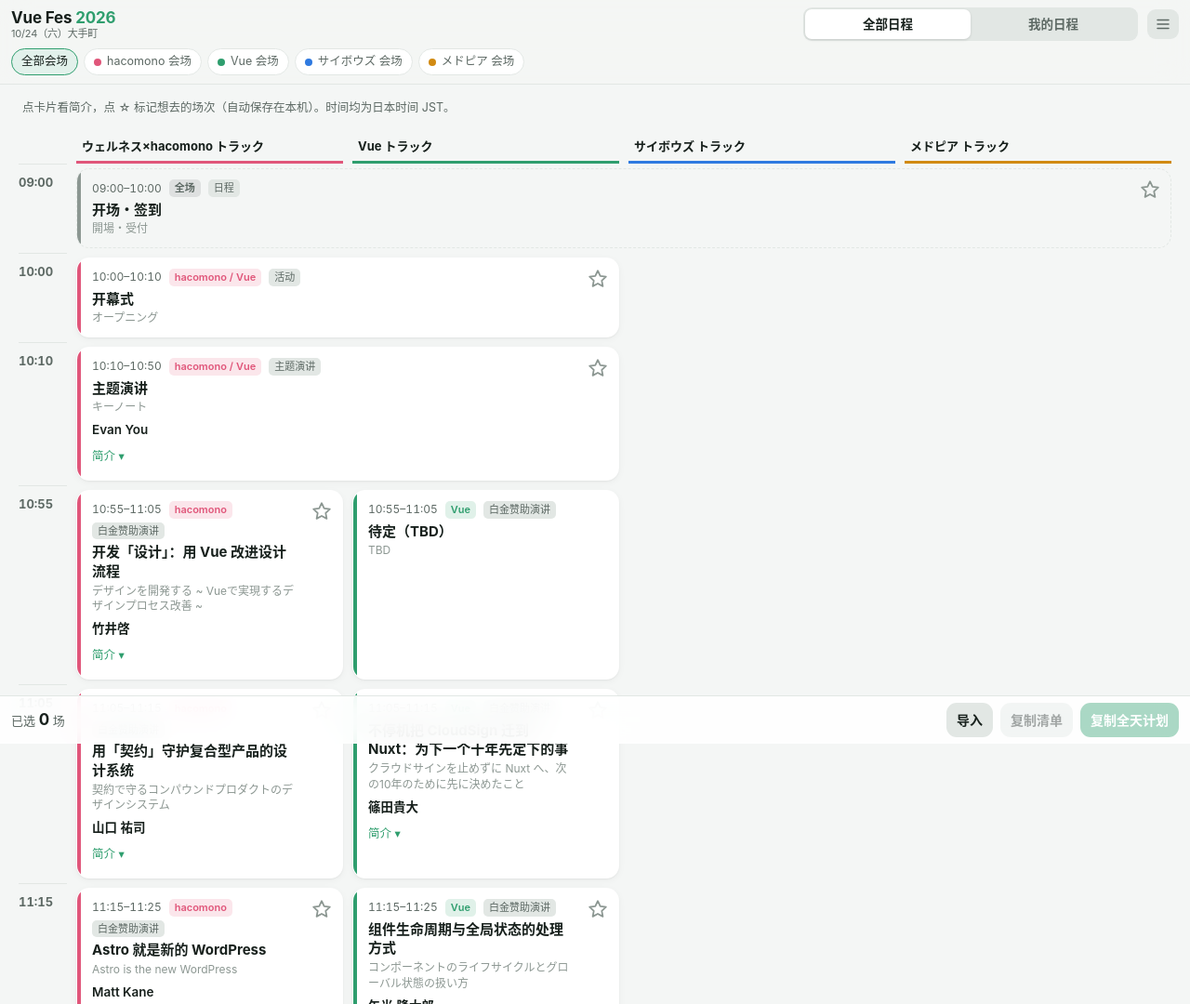
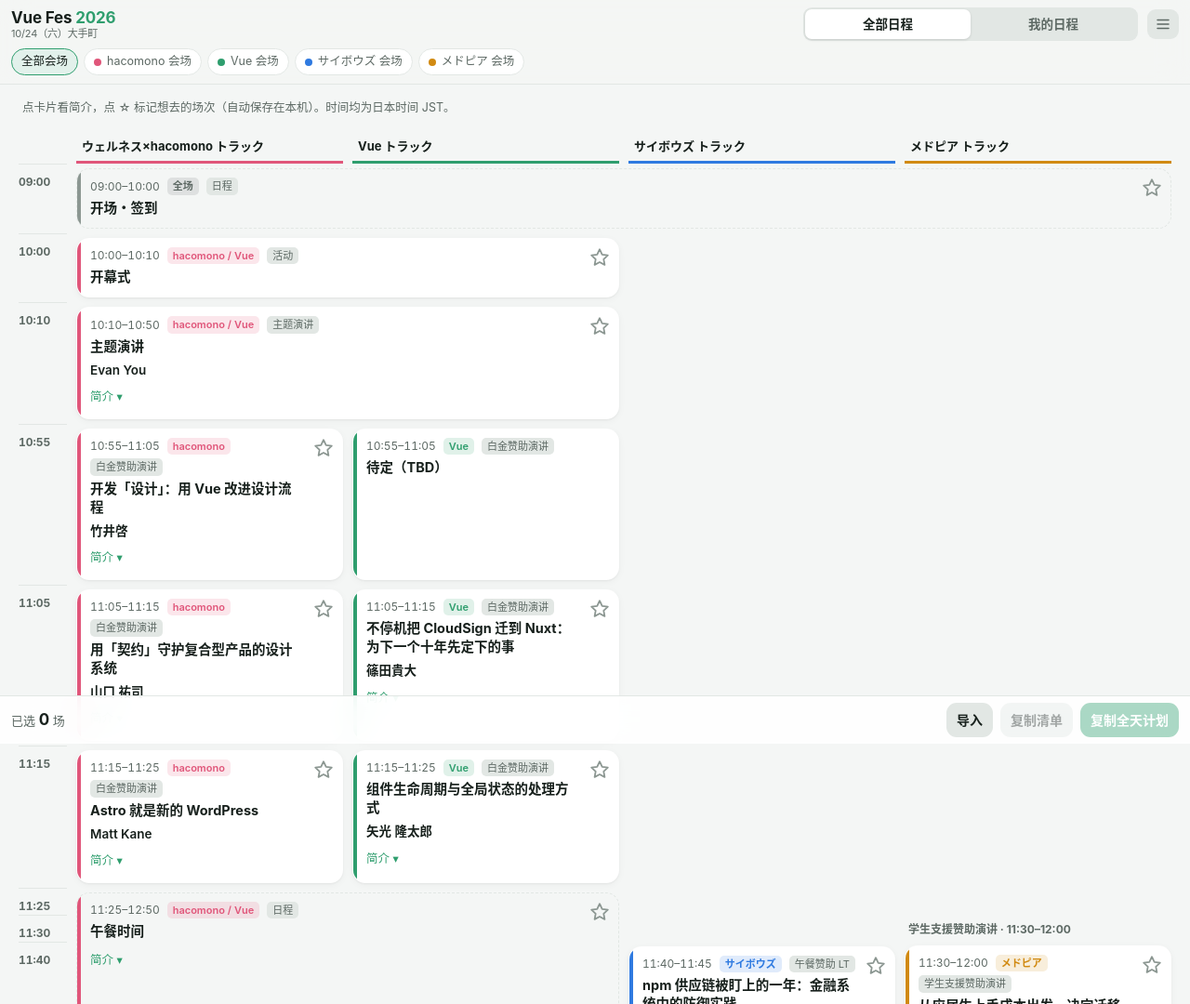
Before and after one commit to LittleSound/vuefes-2026-zh, a plain HTML site: page index.html in a window 1280 px wide. Shown: the top 1080 px of the page at 93% size. Drawn offline with Linux system fonts and the light colour scheme.

Commit message:
Adaptive timetable column widths

```diff
--- a/index.html
+++ b/index.html
@@ -175,11 +175,15 @@
 body.chrome-off .bar { transform: translateY(100%); }
 body.chrome-off .fab { transform: translateY(calc(56px + var(--safe-b))); }
 
-/* Timetable grid (time × track): default on desktop, opt-in on mobile via the layout toggle. */
+/*
+ * Timetable grid (time × track). Column sizes come from fitGrid() in JS: when every track fits,
+ * columns share the width and column heads stick to the top; otherwise the grid scrolls sideways
+ * with the time column pinned and a sliver of the next column peeking in.
+ */
 main.wide { max-width: 1400px; }
 .grid {
-  display: grid; column-gap: 10px;
-  grid-template-columns: 52px repeat(var(--cols), minmax(0, 1fr));
+  display: grid; column-gap: var(--gap, 10px);
+  grid-template-columns: var(--tcol, 52px) repeat(var(--cols), var(--colw, minmax(0, 1fr)));
 }
 .grid .colhead {
   position: sticky; top: var(--head-h); z-index: 6; background: var(--bg);
@@ -200,6 +204,25 @@
 .grid .star { width: 44px; }
 .grid .star svg { width: 24px; height: 24px; }
 
+.grid.compact .orig { display: none; }
+.grid.compact .tl { font-size: 12px; }
+.grid.compact .title { font-size: 14.5px; }
+.grid.compact .card .body { padding: 9px 2px 9px 10px; }
+.grid.compact .star { width: 40px; padding-top: 8px; }
+
+.grid-scroll.scrolls {
+  overflow-x: auto; margin: 0 calc(-1 * var(--main-pad)); padding-right: var(--main-pad);
+  scroll-snap-type: x mandatory; scroll-padding-left: calc(var(--tcol) + var(--gap));
+  overscroll-behavior-x: contain;
+}
+.grid-scroll.scrolls .grid { width: max-content; }
+.grid-scroll.scrolls .colhead { position: static; scroll-snap-align: start; }
+.grid-scroll.scrolls .colhead:first-child,
+.grid-scroll.scrolls .tl {
+  position: sticky; left: 0; z-index: 4; background: var(--bg);
+  padding-left: var(--main-pad); box-shadow: var(--gap) 0 0 var(--bg);
+}
+
 .layout-btn {
   flex: none; width: 34px; height: 32px; border-radius: 9px; background: var(--line); color: var(--sub);
   display: inline-flex; align-items: center; justify-content: center;
@@ -207,29 +230,10 @@
 .layout-btn svg { width: 18px; height: 18px; }
 .layout-btn[hidden] { display: none; }
 
+main { --main-pad: 12px; }
 @media (min-width: 900px) {
-  main.wide { padding: 4px 20px 0; }
+  main.wide { --main-pad: 20px; padding: 4px 20px 0; }
   .seg { flex: 0 1 360px; margin-left: auto; }
-}
-
-/*
- * Narrow screens: columns keep a readable width and the grid scrolls sideways inside its own
- * container, with the time column pinned to the left. Vertical stickiness of the column heads is
- * dropped because an overflow-x container cannot stick to the page viewport.
- */
-@media (max-width: 899px) {
-  .grid-scroll {
-    overflow-x: auto; margin: 0 -12px; padding: 0 12px 0 0;
-    scroll-snap-type: x proximity; -webkit-overflow-scrolling: touch;
-  }
-  .grid { grid-template-columns: 46px repeat(var(--cols), minmax(max(62vw, 210px), 1fr)); column-gap: 8px; width: max-content; min-width: 100%; }
-  .grid .colhead { position: static; scroll-snap-align: start; scroll-margin-left: 54px; font-size: 12px; }
-  .grid .colhead:first-child, .grid .tl { position: sticky; left: 0; z-index: 4; background: var(--bg); padding-left: 8px; }
-  .grid .tl { font-size: 12px; padding-left: 6px; box-shadow: 8px 0 0 var(--bg); }
-  .grid .orig { display: none; }
-  .grid .title { font-size: 14.5px; }
-  .grid .card .body { padding: 9px 2px 9px 10px; }
-  .grid .star { width: 40px; padding-top: 8px; }
 }
 .toast {
   position: fixed; left: 50%; bottom: calc(90px + var(--safe-b)); z-index: 50;
@@ -609,7 +613,11 @@
       }
     }
   }
+  const keepX = el.querySelector('.grid-scroll')?.scrollLeft ?? 0
   el.innerHTML = html
+  fitGrid()
+  const gs = el.querySelector('.grid-scroll')
+  if (gs) gs.scrollLeft = keepX
 
   const nb = bad.size
   document.getElementById('count').innerHTML = `已选 <b>${state.picks.length}</b> 场${nb ? `<br><span class="cf">${nb} 场冲突</span>` : ''}`
@@ -654,6 +662,39 @@
     html += `<div class="cell${items.length > 1 ? '' : ' single'}" style="grid-row:${row(s.start)}/${row(s.end)};grid-column:${Math.min(...idx) + 2}/${Math.max(...idx) + 3}">${head}${items.map(x => cardHtml(x, now, bad)).join('')}</div>`
   }
   return html + '</div></div>'
+}
+
+/**
+ * Sizes timetable columns from the space actually available. Fits as many columns as the comfortable
+ * minimum width allows; if that is every track, they share the width with no scrolling. Otherwise the
+ * visible columns shrink just enough to reveal a peek of the next one, hinting at sideways scrolling.
+ * Narrow columns also switch cards to a compact style.
+ */
+function fitGrid() {
+  const scroller = document.querySelector('.grid-scroll')
+  if (!scroller) return
+  const grid = scroller.firstElementChild
+  const cols = Number(grid.style.getPropertyValue('--cols'))
+  const main = document.getElementById('list')
+  const pad = parseFloat(getComputedStyle(main).paddingLeft)
+  const avail = main.clientWidth - 2 * pad
+  const phone = avail < 600
+  const tcol = phone ? 46 : 52
+  const gap = phone ? 8 : 10
+  const minCol = phone ? 250 : 230
+  const peek = phone ? 28 : 40
+  const fit = Math.max(1, Math.floor((avail - tcol) / (minCol + gap)))
+  const scrolls = fit < cols
+  const colw = scrolls
+    ? (avail + pad - tcol - peek - gap) / fit - gap
+    : (avail - tcol) / cols - gap
+  scroller.classList.toggle('scrolls', scrolls)
+  grid.classList.toggle('compact', colw < 290)
+  grid.style.setProperty('--tcol', `${tcol + (scrolls ? pad : 0)}px`)
+  grid.style.setProperty('--gap', `${gap}px`)
+  grid.style.setProperty('--colw', `${Math.floor(colw)}px`)
+  scroller.style.setProperty('--tcol', `${tcol + (scrolls ? pad : 0)}px`)
+  scroller.style.setProperty('--gap', `${gap}px`)
 }
 
 function extrasHtml() {
@@ -863,6 +904,7 @@
 
 renderChips()
 render()
+new ResizeObserver(fitGrid).observe(document.getElementById('list'))
 syncHeadHeight()
 setupAutoHide()
 desktop.addEventListener('change', () => { render(); syncHeadHeight() })
```
